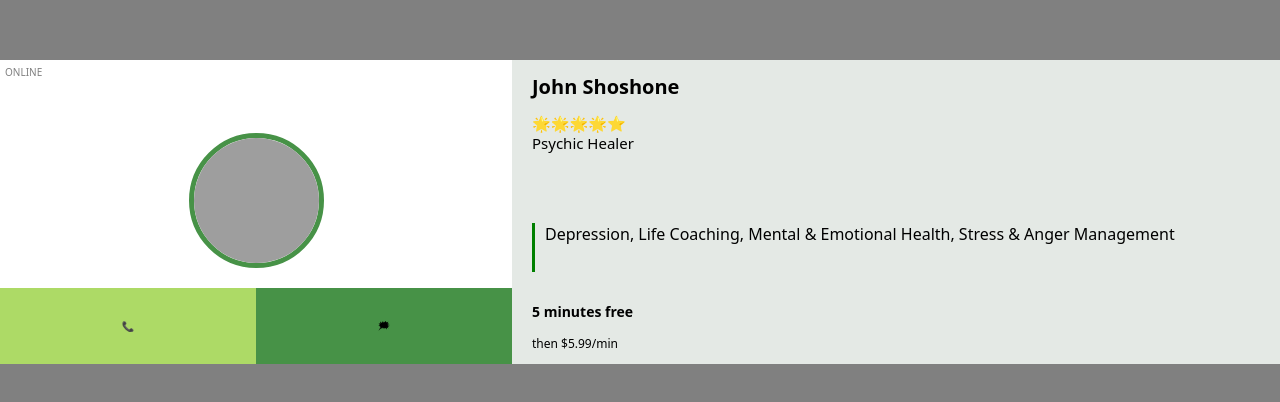
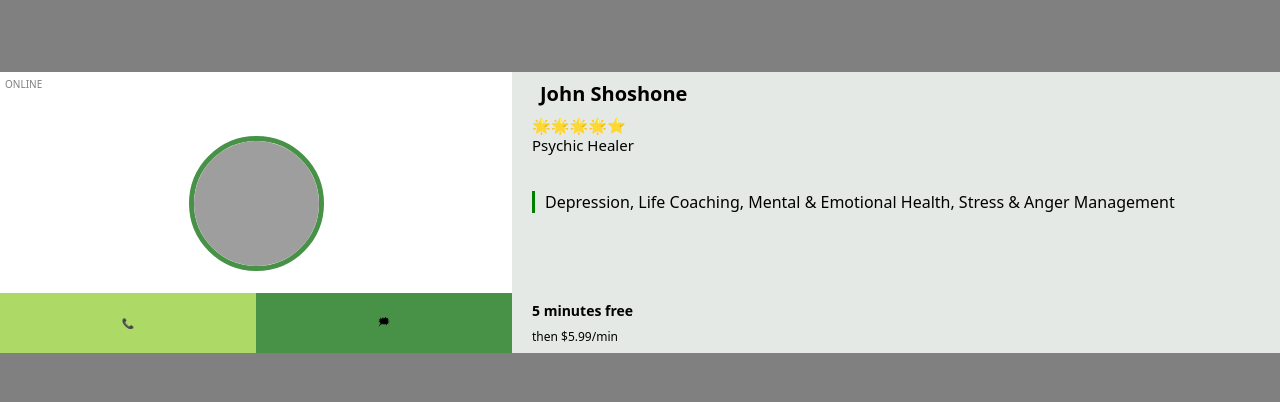
Before and after one commit to kangcarol/css-flexbox-grid-lab, a plain HTML site: page index.html in a window 1280 px wide. Shown: the part 188-590 px from the top of the page. Drawn offline with Linux system fonts and the light colour scheme; grey boxes are pictures that could not be loaded.

Commit message:
finalize background color

```diff
--- a/css/style.css
+++ b/css/style.css
@@ -59,19 +59,26 @@ main {
   font-size: 15px;
 }
 
-#name {
+#occupation > p{
+  margin: 0;
+}
+
+h1 {
   padding: 0;
+  margin: 8px;
 }
 
 #offer {
   font-size: 14px;
+  padding: 0;
+  margin: 0;
 }
 
 #price {
   font-size: 12px;
   vertical-align: center;
   padding: 0;
-  /* margin: 10px; */
+  margin: 0 0 8px;
 }
 
 #phone {
@@ -80,7 +87,6 @@ main {
   display: flex;
   align-items: center;
   justify-content: center;
-
 }
 
 #message {
@@ -94,7 +100,7 @@ main {
 #contact {
   display: flex;
   justify-content: center;
-
+  height: 10%;
 }
 
 #contact > p {
@@ -102,9 +108,11 @@ main {
   width: 100%;
 }
 
-#occupation > p{
-  margin: 0;
+#offer > p {
+  margin: 8px 0;
+  width: 100%;
 }
+
 
 
 <!-- /* 1024px is a common "breakpoint" width for tablets */ -->
@@ -131,20 +139,19 @@ main {
     grid-row-start: 1;
     grid-column-start: 1 ;
     justify-content: flex-start;
-    background-color: white;
   }
 
   img {
     align-self: center;
     grid-column-start: 1 ;
     grid-row: 2 / 5;
-    /* background-color: white; */
     justify-self: center;
   }
 
   #contact {
     grid-column-start: 1;
     grid-row: 6;
+    height: 100%;
   }
 
   #headerDiv {
@@ -158,10 +165,8 @@ main {
 
   #occupation {
     grid-column-start: 2 ;
-    grid-row: 2 / 4;
+    grid-row: 2 / 3;
     text-align: left;
-    /* vertical-align: center; */
-    /* text-align: left; */
     padding: 0px 20px 0 20px;
     background-color: rgb(228, 233, 229);
   }
@@ -170,11 +175,11 @@ main {
   #brand {
     display: grid;
     grid-column-start: 2 ;
-    grid-row-start: 4 ;
+    grid-row-start: 3 / 5 ;
     font-size: 16px;
     inline-size: 600px;
     width: 100%;
-    padding: 0 20px 0 20px;
+    padding: 20px 20px 0 20px;
     background-color: rgb(228, 233, 229);
   }
 
--- a/index.html
+++ b/index.html
@@ -19,9 +19,11 @@
     </section>
     <section id="brand">
       <p>Depression, Life Coaching, Mental & Emotional Health, Stress & Anger Management</p>
+      <p></p>
+      <p></p>
     </section>
     <section id="offer">
-      <p id="largerFont"><strong>5 minutes free</strong></p>
+      <p ><strong>5 minutes free</strong></p>
       <p id="price">then $5.99/min</p>
     </section>
     <section id="contact">
```
